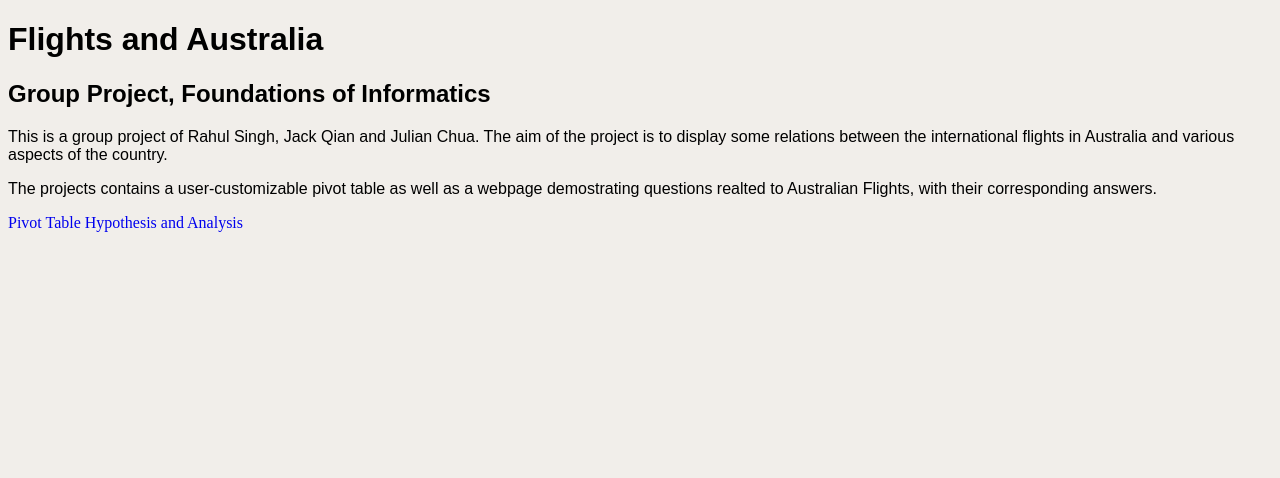
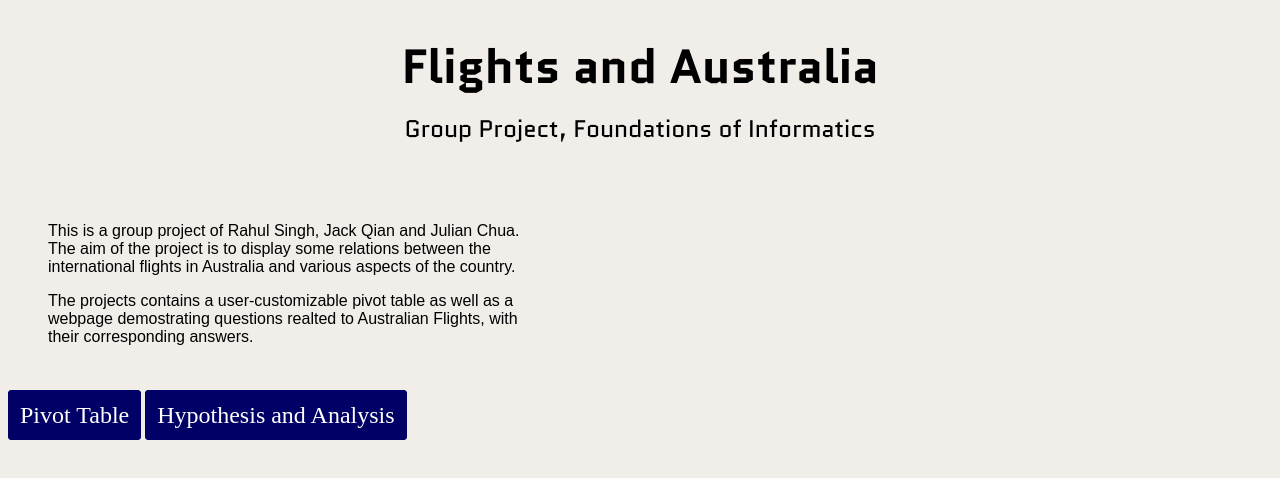
Before and after one commit to jack9966qk/INFO20002-Project, a plain HTML site: page Webpages/index.html in a window 1280 px wide. Drawn offline with Linux system fonts and the light colour scheme.

Commit message:
Minor Updates in CSS and HTML

```diff
--- a/Webpages/common.css
+++ b/Webpages/common.css
@@ -1,13 +1,28 @@
+@import url(http://fonts.googleapis.com/css?family=Quantico:700,400);
+
 body {
 	background-color: #F1EEEA
 }
 
 h1.title {
-	font-family: sans-serif;
+	font-family: 'Quantico', sans-serif;
+	text-align: center;
+	font-size: 300%;
+	margin-bottom: 10px;
 }
 
 h2.subtitle {
-	font-family: sans-serif;
+	font-family: 'Quantico', sans-serif;
+	font-weight: 400;
+	text-align: center;
+	margin-top: 0px;
+	margin-bottom: 40px;
+}
+
+div.index-text {
+	width: 500px;
+    margin: 20px;
+    padding: 20px;
 }
 
 p {
@@ -15,7 +30,19 @@ p {
 }
 
 a.button {
+	font-size: 150%;
+	text-align: center;
+	border: 2px solid;
+	padding: 10px;
+	color: white;
+	background-color: #000066;
+	border-color: #000066;
+	border-radius: 4px 4px 4px 4px;
+}
 
+a.button:hover {
+	background-color: #6666A3;
+	border-color: #6666A3;
 }
 
 a.button:link {
@@ -23,9 +50,18 @@ a.button:link {
 }
 
 a.tabButton {
-
+	border: 1px solid;
+	padding: 4px;
 }
 
 a.tabButton:link {
 	text-decoration:none;
 }
+
+ul.tabBar {
+	list-style-type:none;
+}
+
+ul.tabBar li {
+	display: inline;
+}
--- a/Webpages/index.html
+++ b/Webpages/index.html
@@ -8,9 +8,17 @@
 <body>
 	<h1 class="title">Flights and Australia</h1>
 	<h2 class="subtitle">Group Project, Foundations of Informatics</h2>
-	<p class="main">This is a group project of Rahul Singh, Jack Qian and Julian Chua. The aim of the project is to display some relations between the international flights in Australia and various aspects of the country.</p>
-	<p class="main">The projects contains a user-customizable pivot table as well as a webpage demostrating questions realted to Australian Flights, with their corresponding answers.</p>
+
+	<div class="index-text">
+	<p>This is a group project of Rahul Singh, Jack Qian and Julian Chua. The aim of the project is to display some relations between the international flights in Australia and various aspects of the country.</p>
+	<p>The projects contains a user-customizable pivot table as well as a webpage demostrating questions realted to Australian Flights, with their corresponding answers.</p>
+	</div>
+
+	<nav>
+	<div class="buttons">
 	<a href="pivot.html" class="button">Pivot Table</a>
 	<a href="hypothesis.html" class="button">Hypothesis and Analysis</a>
+	</div>
+	</nav>
 </body>
 </html>
```
Also changed, not shown: Webpages/hypothesis.html (+3 -1 lines), Webpages/pivot.html (+3 -1 lines).
